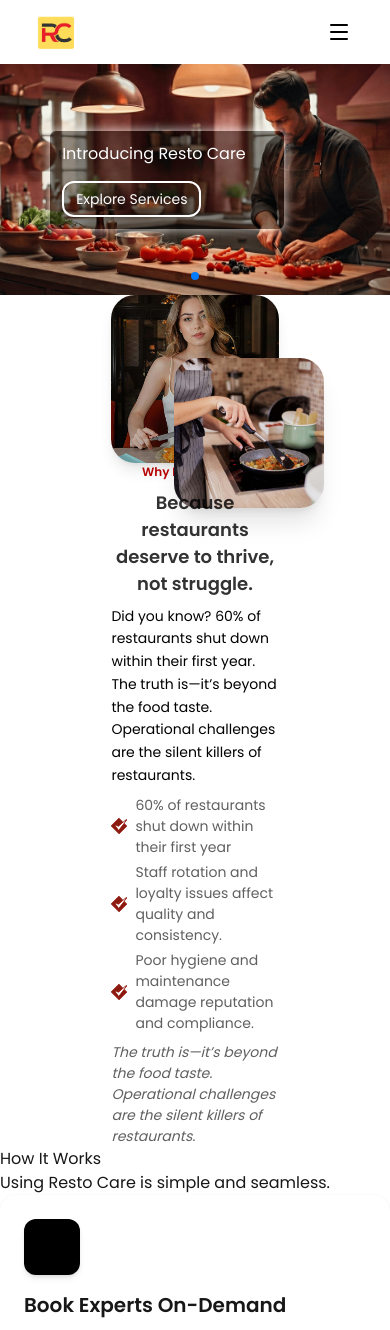
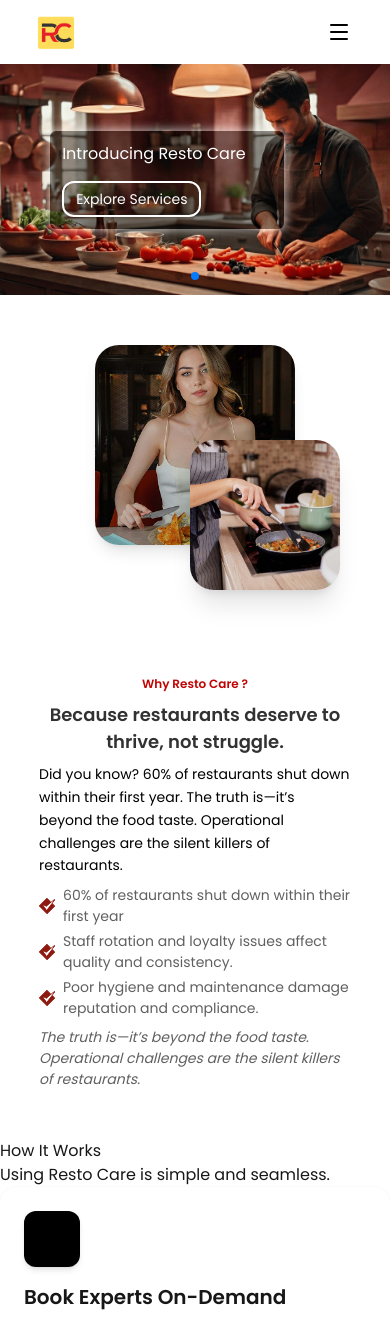
Before and after one commit to prem3892/restocare, a Next.js app: page / in a window 390 px wide. Shown: the top 1330 px of the page. Built offline with nearby package versions, Linux system fonts and the light colour scheme.

Commit message:
why restocare component fix

```diff
--- a/components/whyrestocare.tsx
+++ b/components/whyrestocare.tsx
@@ -8,12 +8,12 @@
 export const WhyRestoCare = () => {
   return (
     <section
-      className="flex min-h-screen sm:flex-row flex-col
-      justify-center items-center
+      className="flex min-h-screen sm:flex-row flex-col gap-[clamp(8px,10vw,32px)]
+      justify-center items-center not-sm:
     bg-white
     "
     >
-      <div className="why-resto-left flex-1 flex justify-start items-center max-w-3/7">
+      <div className="why-resto-left flex-1 flex justify-start items-center max-w-full sm:max-w-3/7">
         <div className="flex flex-col gap-[clamp(8px,2vw,24px)] relative w-fit h-fit">
           <Image
             src={whyrestoimg1}
@@ -34,7 +34,7 @@
         </div>
       </div>
 
-      <div className="why-resto-right max-w-3/7 flex flex-1 flex-col gap-[clamp(8px,1vw,24px)] justify-center items-center">
+      <div className="why-resto-right max-w-8/10 sm:max-w-3/7 flex flex-1 flex-col gap-[clamp(8px,1vw,24px)] justify-center items-center">
         <Typography
           text={WhyRestoCareData.heading}
           element="h2"
```
